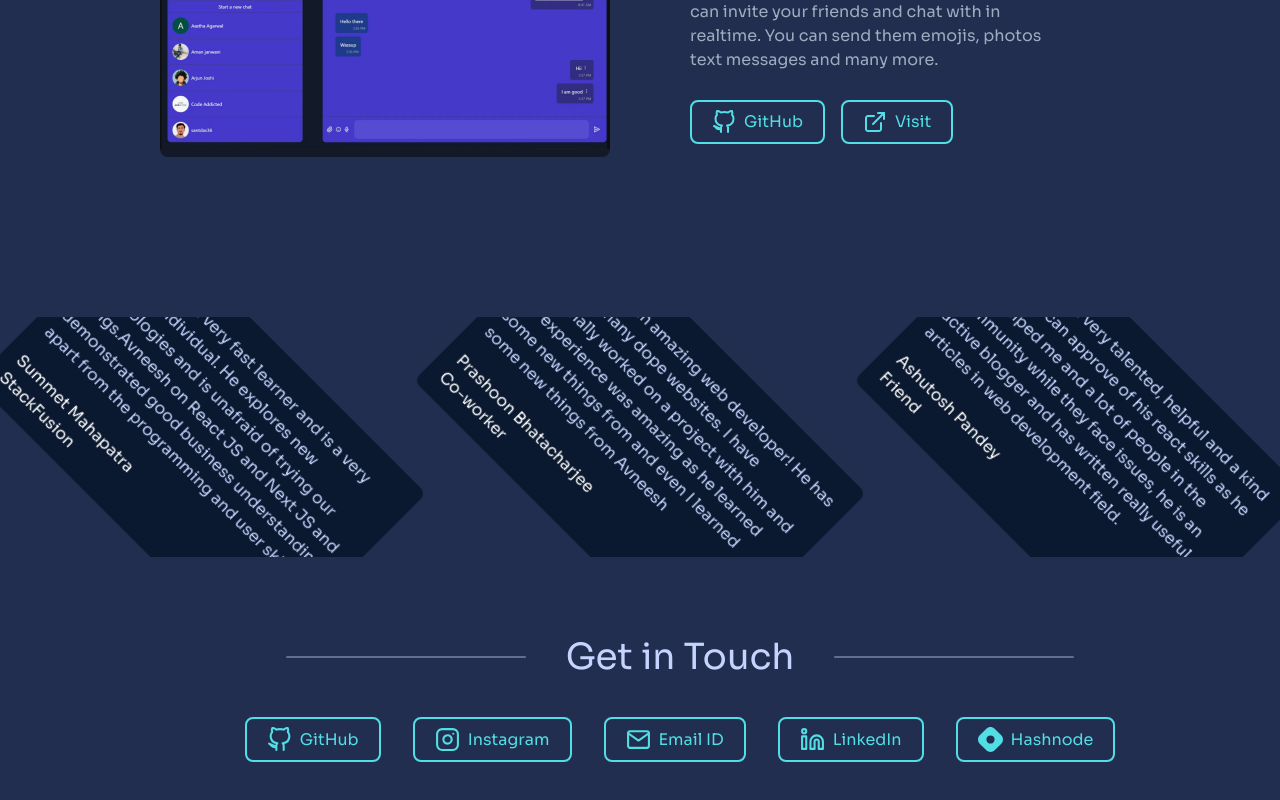
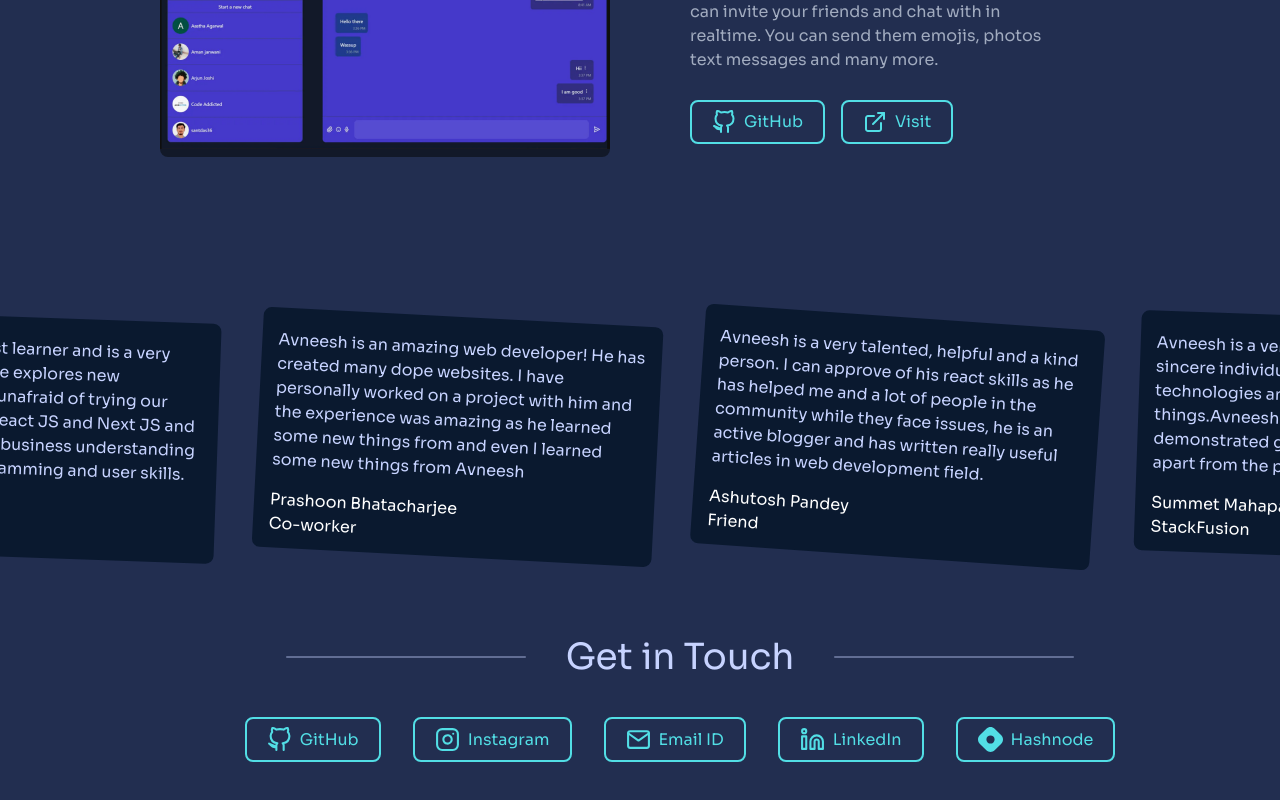
Before and after one commit to siun202/archive-portfolio, a Next.js app: page / in a window 1280 px wide. Shown: the part 2405-3205 px from the top of the page. Built offline with nearby package versions, Linux system fonts and the light colour scheme.

Commit message:
testimonial transition fix

```diff
--- a/components/Testimonials.tsx
+++ b/components/Testimonials.tsx
@@ -7,16 +7,29 @@ const Testimonials = () => {
       <div className="ml-40">
         <Title num={4} title="Testimonials" />
       </div>
-      <div className="overflow-hidden flex w-screen mx-auto mt-10 space-x-10">
+      <div className="overflow-hidden flex w-screen mx-auto -mb-10 space-x-10">
         {data.testimonials.map((testimonial, i) => (
-          <div
-            key={i}
-            className="bg-darkerblue transform !rotate-45 px-4 pb-3 min-w-[400px] rounded-lg animate-slide"
-            style={{ transform: "rotate(90deg)" }}
-          >
-            <h2 className="mt-5">{testimonial.value}</h2>
-            <h2 className="text-white mt-4">{testimonial.name}</h2>
-            <h2 className="text-white">{testimonial?.relation}</h2>
+          <div key={i} className="animate-slide">
+            <div
+              style={{ transform: `rotate(${i + 1 * 2}deg)` }}
+              className="bg-darkerblue px-4 my-10 pb-3 min-w-[400px] rounded-lg"
+            >
+              <h2 className="pt-5">{testimonial.value}</h2>
+              <h2 className="text-white mt-4">{testimonial.name}</h2>
+              <h2 className="text-white">{testimonial?.relation}</h2>
+            </div>
+          </div>
+        ))}{" "}
+        {data.testimonials.map((testimonial, i) => (
+          <div key={i} className="animate-slide">
+            <div
+              style={{ transform: `rotate(${i + 1 * 2}deg)` }}
+              className="bg-darkerblue px-4 my-10 pb-3 min-w-[400px] rounded-lg"
+            >
+              <h2 className="pt-5">{testimonial.value}</h2>
+              <h2 className="text-white mt-4">{testimonial.name}</h2>
+              <h2 className="text-white">{testimonial?.relation}</h2>
+            </div>
           </div>
         ))}{" "}
       </div>
```
